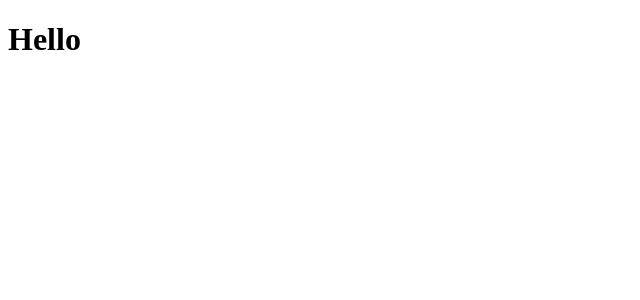
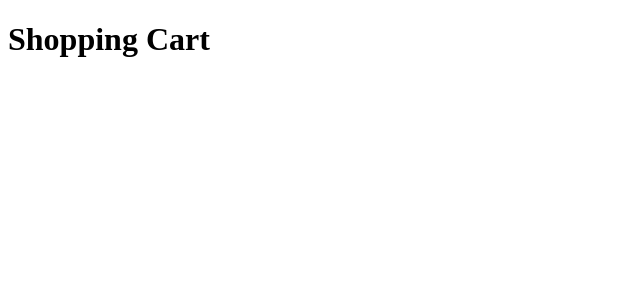
Before and after one commit to Aachiq/React_Zutstand, a React (Vite) app: page / in a window 1280 px wide. Shown: the top 300 px of the page, without its empty margins (0-640 px from the left). Built offline with nearby package versions, Linux system fonts and the light colour scheme.

Commit message:
setup zustand & store with project structure & WIP test with hard data & selector

```diff
--- a/package.json
+++ b/package.json
@@ -11,7 +11,8 @@
   },
   "dependencies": {
     "react": "^19.2.8",
-    "react-dom": "^19.2.8"
+    "react-dom": "^19.2.8",
+    "zustand": "^5.0.14"
   },
   "devDependencies": {
     "@types/node": "^24.13.3",
--- a/src/App.tsx
+++ b/src/App.tsx
@@ -1,9 +1,10 @@
+import CartPage from "./pages/CartPage"
 
 function App() {
 
   return (
     <>
-      <h1>Hello</h1>
+      <CartPage />
     </>
   )
 }
--- /dev/null
+++ b/src/pages/CartPage.tsx
@@ -0,0 +1,9 @@
+function CartPage() {
+  return (
+    <div>
+      <h1>Shopping Cart</h1>
+    </div>
+  );
+}
+
+export default CartPage;
```
Also changed, not shown: src/components/CartItemCard.tsx (added, +9 -0 lines), src/store/cartStore.ts (added, +14 -0 lines), src/types/cart.ts (added, +10 -0 lines), 1 other file (tests, documents, lock files or other folders).
